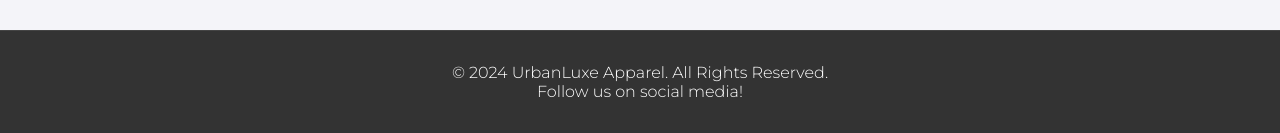
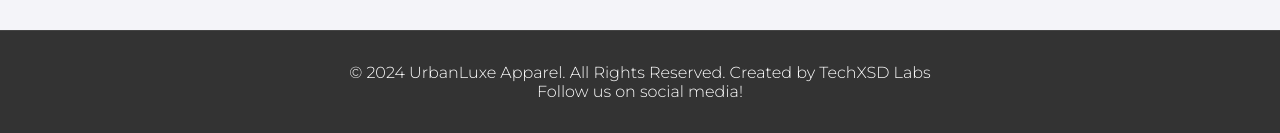
Before and after one commit to Liltexg/urbanstore, a plain HTML site: page index.html in a window 1280 px wide. Shown: the part 1664-1797 px from the top of the page. Drawn offline with Linux system fonts and the light colour scheme.

Commit message:
Update index.html

```diff
--- a/index.html
+++ b/index.html
@@ -250,7 +250,8 @@
 </section>
 
 <footer>
-    <p>&copy; 2024 UrbanLuxe Apparel. All Rights Reserved.</p>
+    <p>&copy; 2024 UrbanLuxe Apparel. All Rights Reserved.
+    Created by TechXSD Labs</p>
     <p>Follow us on social media!</p>
 </footer>
 
```
